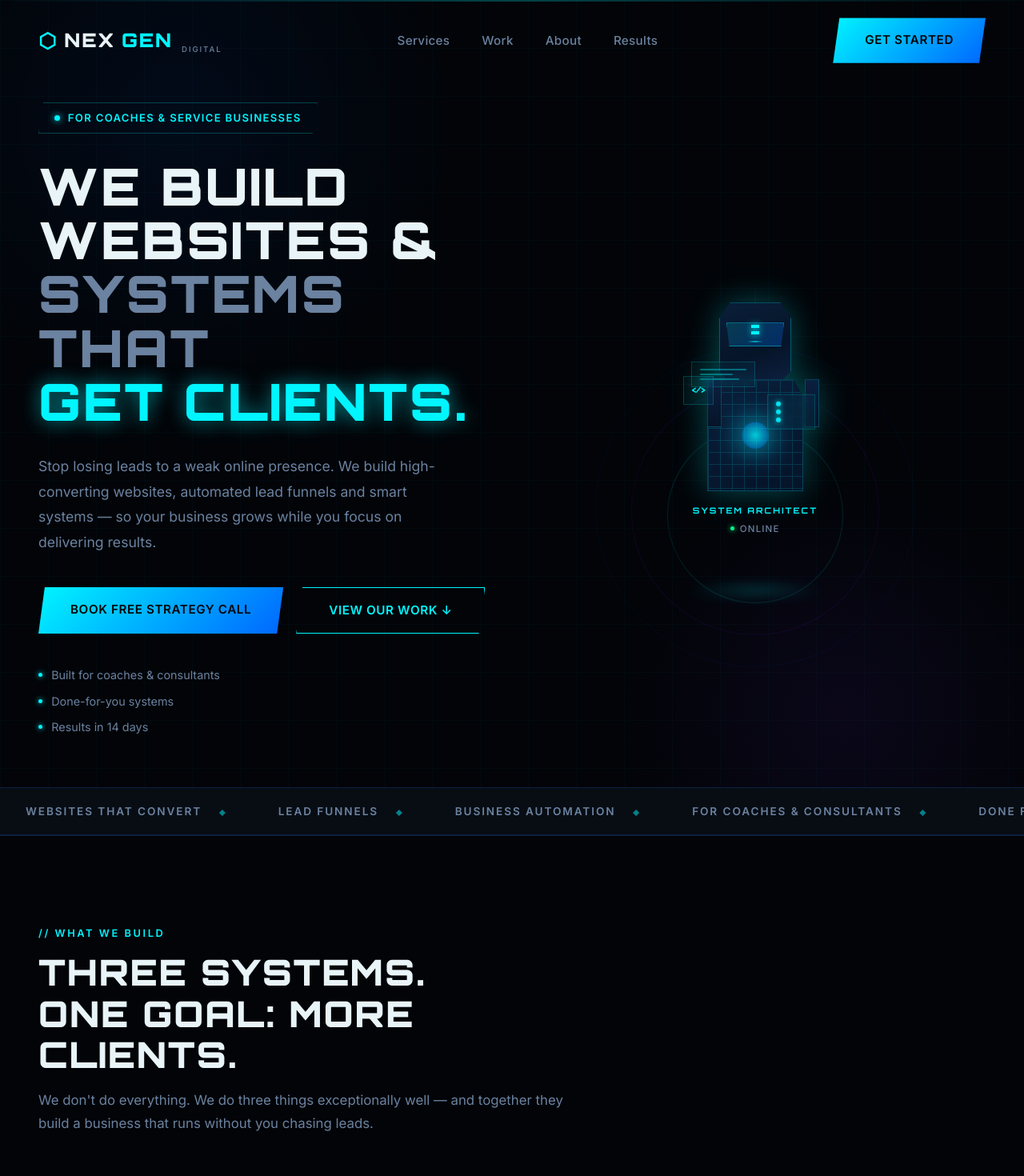
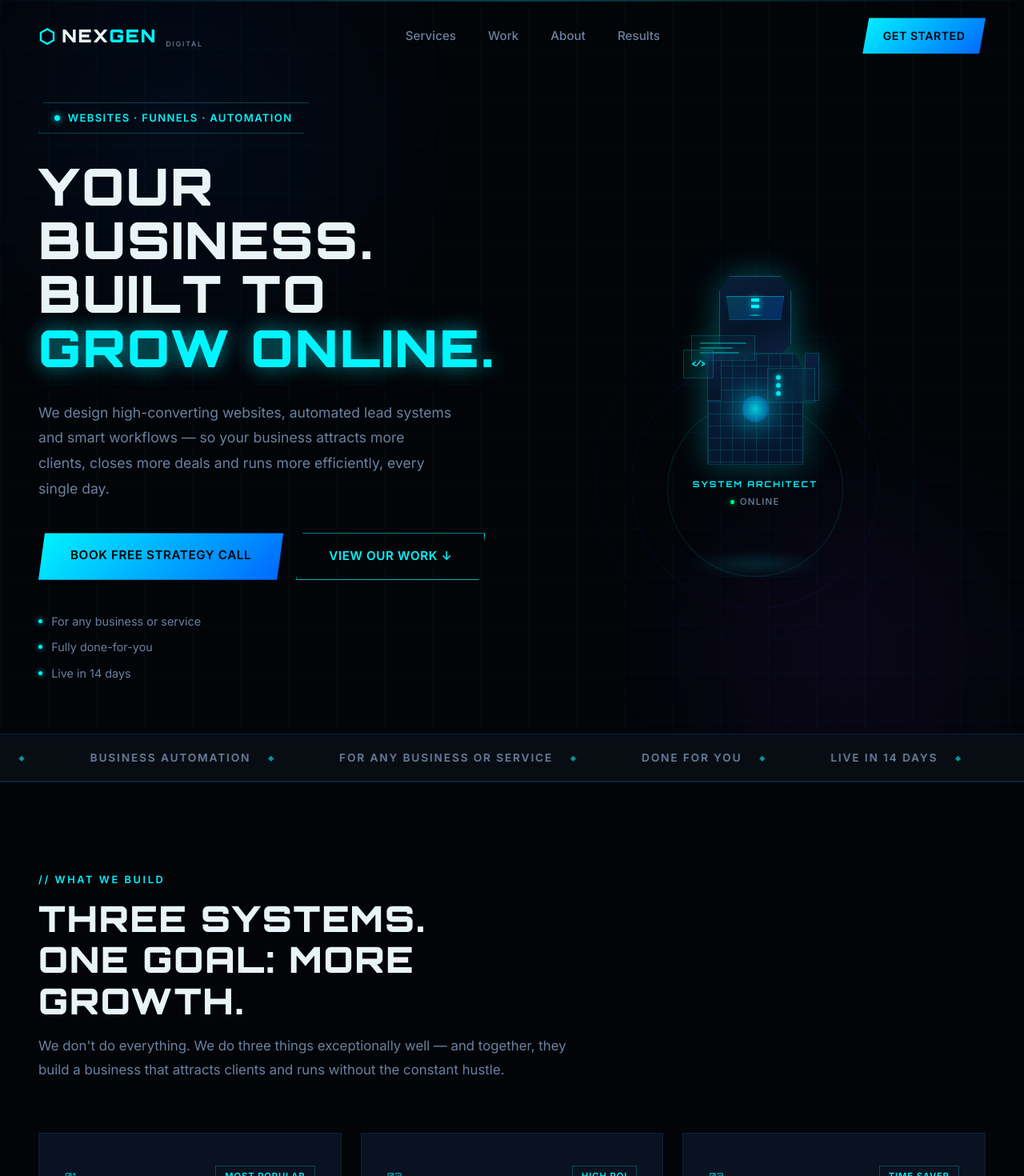
Before and after one commit to alimohsin7483-art/digi-agency, a Next.js app: page / in a window 1280 px wide. Shown: the top 1470 px of the page at 80% size. Built offline with nearby package versions, Linux system fonts and the light colour scheme.

Commit message:
Mobile fixes, marquee fix, real contact details

```diff
--- a/components/Footer.tsx
+++ b/components/Footer.tsx
@@ -10,7 +10,9 @@ export default function Footer() {
             NEX<span className={styles.cyan}>GEN</span>
             <span className={styles.logoSub}>DIGITAL</span>
           </a>
-          <p className={styles.tagline}>We build websites, funnels and automation systems that help coaches and service businesses get more clients — on autopilot.</p>
+          <p className={styles.tagline}>
+            We build websites, lead funnels and automation systems that help businesses of all kinds grow online — and get more customers, every day.
+          </p>
           <a href="#contact" className="btn-primary" style={{ fontSize: "0.85rem", padding: "0.8rem 1.8rem", display: "inline-block", marginTop: "1rem" }}>
             Book Free Strategy Call →
           </a>
@@ -32,15 +34,15 @@ export default function Footer() {
 
         <div className={styles.col}>
           <h4 className={styles.colTitle}>Contact</h4>
-          <p className={styles.contactItem}>hello@nexgendigital.com</p>
-          <p className={styles.contactItem}>Available Mon–Fri</p>
-          <p className={styles.contactItem}>Response within 24hrs</p>
+          <a href="mailto:alimohsin7483@gmail.com" className={styles.colLink}>alimohsin7483@gmail.com</a>
+          <a href="tel:+917049756964" className={styles.colLink}>+91 70497 56964</a>
+          <p className={styles.colLink} style={{ cursor: "default" }}>Response within 24hrs</p>
         </div>
       </div>
 
       <div className={styles.bottom}>
         <p className={styles.copy}>© 2026 NexGen Digital. All rights reserved.</p>
-        <p className={styles.credit}>Built for coaches. Powered by results.</p>
+        <p className={styles.credit}>Built for every business. Powered by results.</p>
       </div>
     </footer>
   );
--- a/components/Hero.tsx
+++ b/components/Hero.tsx
@@ -11,21 +11,19 @@ export default function Hero() {
       <div className={styles.content}>
         <div className={`${styles.badge} anim-1`}>
           <span className={styles.badgeDot} />
-          For Coaches & Service Businesses
+          Websites · Funnels · Automation
         </div>
 
         <h1 className={`${styles.headline} anim-2`}>
-          <span className={styles.line1}>WE BUILD</span>
-          <span className={styles.line2}>WEBSITES &</span>
+          <span className={styles.line1}>YOUR BUSINESS.</span>
+          <span className={styles.line2}>BUILT TO</span>
           <span className={styles.line3}>
-            SYSTEMS THAT
-            <br />
-            <span className={styles.glitch} data-text="GET CLIENTS.">GET CLIENTS.</span>
+            <span className={styles.glitch} data-text="GROW ONLINE.">GROW ONLINE.</span>
           </span>
         </h1>
 
         <p className={`${styles.sub} anim-3`}>
-          Stop losing leads to a weak online presence. We build high-converting websites, automated lead funnels and smart systems — so your business grows while you focus on delivering results.
+          We design high-converting websites, automated lead systems and smart workflows — so your business attracts more clients, closes more deals and runs more efficiently, every single day.
         </p>
 
         <div className={`${styles.actions} anim-4`}>
@@ -36,15 +34,15 @@ export default function Hero() {
         <div className={`${styles.proof} anim-5`}>
           <div className={styles.proofItem}>
             <span className={styles.proofDot} />
-            <span>Built for coaches & consultants</span>
+            <span>For any business or service</span>
           </div>
           <div className={styles.proofItem}>
             <span className={styles.proofDot} />
-            <span>Done-for-you systems</span>
+            <span>Fully done-for-you</span>
           </div>
           <div className={styles.proofItem}>
             <span className={styles.proofDot} />
-            <span>Results in 14 days</span>
+            <span>Live in 14 days</span>
           </div>
         </div>
       </div>
@@ -58,7 +56,6 @@ export default function Hero() {
         <div className={styles.scanBeam} />
 
         <div className={styles.avatar}>
-          {/* Head */}
           <div className={styles.avatarHead}>
             <div className={styles.avatarFace}>
               <div className={styles.avatarEye} />
@@ -68,7 +65,6 @@ export default function Hero() {
             <div className={styles.avatarHelmet} />
             <div className={styles.avatarVisor} />
           </div>
-          {/* Body */}
           <div className={styles.avatarBody}>
             <div className={styles.avatarChest}>
               <div className={styles.avatarCore} />
@@ -77,7 +73,6 @@ export default function Hero() {
             <div className={styles.avatarShoulder} />
             <div className={styles.avatarShoulder} />
           </div>
-          {/* Hologram panels floating around */}
           <div className={styles.panel1}>
             <span className={styles.panelLine} />
             <span className={styles.panelLine} />
@@ -100,7 +95,6 @@ export default function Hero() {
           </span>
         </div>
 
-        {/* floating data points */}
         {["UI/UX", "FUNNEL", "AUTO", "API", "CRM", "SEO"].map((tag, i) => (
           <div key={tag} className={styles.floatTag} style={{ "--fi": i } as React.CSSProperties}>
             {tag}
--- a/components/Marquee.module.css
+++ b/components/Marquee.module.css
@@ -1,4 +1,42 @@
-.bar { overflow: hidden; padding: 1rem 0; border-top: 1px solid var(--border); border-bottom: 1px solid var(--border); background: var(--dark); white-space: nowrap; }
-.inner { display: inline-block; animation: marqueeScroll 22s linear infinite; }
-.item { font-family: 'Inter', sans-serif; font-size: 0.85rem; font-weight: 600; letter-spacing: 0.14em; text-transform: uppercase; color: var(--gray); padding: 0 2rem; transition: color 0.2s; }
-.dot { color: var(--cyan); font-size: 0.5rem; opacity: 0.5; margin-left: 1rem; }
+.bar {
+  overflow: hidden;
+  padding: 1rem 0;
+  border-top: 1px solid var(--border);
+  border-bottom: 1px solid var(--border);
+  background: var(--dark);
+  white-space: nowrap;
+  /* prevent hover pause on mobile */
+  -webkit-user-select: none;
+  user-select: none;
+}
+
+.track {
+  display: inline-flex;
+  width: max-content;
+  animation: marqueeInfinite 30s linear infinite;
+  /* ensure it never pauses */
+  will-change: transform;
+}
+
+/* Never pause — not even on hover */
+.track:hover {
+  animation-play-state: running;
+}
+
+@keyframes marqueeInfinite {
+  0%   { transform: translateX(0); }
+  100% { transform: translateX(-33.333%); }
+}
+
+.item {
+  font-family: 'Inter', sans-serif;
+  font-size: 0.85rem; font-weight: 600;
+  letter-spacing: 0.14em; text-transform: uppercase;
+  color: var(--gray); padding: 0 2.5rem; flex-shrink: 0;
+}
+
+.dot {
+  color: var(--cyan); font-size: 0.45rem;
+  opacity: 0.6; margin-left: 1rem;
+  vertical-align: middle;
+}
--- a/components/Marquee.tsx
+++ b/components/Marquee.tsx
@@ -1,17 +1,24 @@
+"use client";
 import styles from "./Marquee.module.css";
 
 const items = [
-  "WEBSITES THAT CONVERT", "LEAD FUNNELS", "BUSINESS AUTOMATION",
-  "FOR COACHES & CONSULTANTS", "DONE FOR YOU", "LIVE IN 14 DAYS",
-  "WEBSITES THAT CONVERT", "LEAD FUNNELS", "BUSINESS AUTOMATION",
-  "FOR COACHES & CONSULTANTS", "DONE FOR YOU", "LIVE IN 14 DAYS",
+  "WEBSITES THAT CONVERT",
+  "LEAD FUNNELS",
+  "BUSINESS AUTOMATION",
+  "FOR ANY BUSINESS OR SERVICE",
+  "DONE FOR YOU",
+  "LIVE IN 14 DAYS",
+  "GROW ONLINE",
+  "SMART SYSTEMS",
 ];
 
 export default function Marquee() {
+  // Triple the items to ensure seamless infinite loop
+  const tripled = [...items, ...items, ...items];
   return (
     <div className={styles.bar}>
-      <div className={styles.inner}>
-        {items.map((item, i) => (
+      <div className={styles.track}>
+        {tripled.map((item, i) => (
           <span key={i} className={styles.item}>
             {item} <span className={styles.dot}>◆</span>
           </span>
--- a/components/Navbar.module.css
+++ b/components/Navbar.module.css
@@ -6,88 +6,107 @@
   border-bottom: 1px solid transparent;
 }
 .nav.scrolled {
-  background: rgba(2, 4, 8, 0.95);
+  background: rgba(2, 4, 8, 0.96);
   backdrop-filter: blur(20px);
   border-color: var(--border);
   padding: 1rem 3rem;
 }
+
+/* LOGO - always on top, always visible */
 .logo {
   font-family: 'Orbitron', monospace;
-  font-size: 1.5rem;
-  font-weight: 900;
-  letter-spacing: 0.08em;
+  font-size: 1.4rem; font-weight: 900; letter-spacing: 0.08em;
   color: var(--white);
-  display: flex;
-  align-items: center;
-  gap: 0.5rem;
+  display: flex; align-items: center; gap: 0.4rem;
+  z-index: 101; position: relative; flex-shrink: 0;
+  text-decoration: none;
 }
-.logoIcon {
-  color: var(--cyan);
-  font-size: 1.6rem;
-  animation: rotate 8s linear infinite;
-}
-@keyframes rotate {
-  from { transform: rotate(0deg); }
-  to   { transform: rotate(360deg); }
-}
+.logoIcon { color: var(--cyan); font-size: 1.5rem; }
+.logoText { display: flex; align-items: center; }
 .accent { color: var(--cyan); }
 .logoSub {
-  font-family: 'Inter', sans-serif;
-  font-size: 0.6rem;
-  font-weight: 500;
-  letter-spacing: 0.2em;
-  color: var(--gray);
-  display: block;
-  margin-left: 0.2rem;
-  align-self: flex-end;
-  margin-bottom: 0.1rem;
-  text-transform: uppercase;
+  font-family: 'Inter', sans-serif; font-size: 0.55rem; font-weight: 500;
+  letter-spacing: 0.2em; text-transform: uppercase; color: var(--gray);
+  align-self: flex-end; margin-bottom: 0.1rem; margin-left: 0.3rem;
 }
-.links {
-  display: flex; list-style: none; gap: 2.5rem;
-}
+
+/* Desktop nav */
+.links { display: flex; list-style: none; gap: 2.5rem; }
 .link {
-  font-family: 'Inter', sans-serif;
-  font-size: 0.95rem;
-  font-weight: 500;
-  letter-spacing: 0.02em;
-  color: var(--gray);
-  transition: color 0.2s;
-  position: relative;
+  font-family: 'Inter', sans-serif; font-size: 0.95rem; font-weight: 500;
+  color: var(--gray); transition: color 0.2s; position: relative;
 }
 .link::after {
-  content: '';
-  position: absolute; bottom: -4px; left: 0;
-  width: 0; height: 1px;
-  background: var(--cyan);
-  transition: width 0.3s;
-  box-shadow: 0 0 6px var(--cyan);
+  content: ''; position: absolute; bottom: -4px; left: 0;
+  width: 0; height: 1px; background: var(--cyan); transition: width 0.3s;
 }
 .link:hover { color: var(--cyan); }
 .link:hover::after { width: 100%; }
+.desktopCta { font-size: 0.88rem !important; padding: 0.7rem 1.6rem !important; }
+
+/* Burger */
 .burger {
-  display: none; flex-direction: column; gap: 6px;
+  display: none; flex-direction: column; gap: 5px;
   background: none; border: none; cursor: pointer;
+  padding: 4px; z-index: 101; position: relative;
 }
 .burger span {
-  display: block; width: 24px; height: 1.5px;
-  background: var(--cyan); transition: transform 0.3s;
+  display: block; width: 24px; height: 2px;
+  background: var(--cyan); transition: transform 0.3s, opacity 0.3s;
+  border-radius: 2px;
 }
-.burger span.open:first-child { transform: rotate(45deg) translate(4px, 4px); }
-.burger span.open:last-child  { transform: rotate(-45deg) translate(4px, -4px); }
+.burger span.open:first-child { transform: rotate(45deg) translate(5px, 5px); }
+.burger span.open:last-child { transform: rotate(-45deg) translate(5px, -5px); }
+
+/* Mobile menu overlay */
 .mobileMenu { display: none; }
+
+/* Close button */
+.closeBtn {
+  position: absolute; top: 1.5rem; right: 1.5rem;
+  background: none; border: 1px solid var(--border);
+  color: var(--white); font-size: 1.1rem;
+  width: 42px; height: 42px;
+  display: flex; align-items: center; justify-content: center;
+  cursor: pointer; transition: border-color 0.2s, color 0.2s;
+  border-radius: 2px;
+}
+.closeBtn:hover { border-color: var(--cyan); color: var(--cyan); }
+
+/* Logo inside mobile menu */
+.menuLogo {
+  font-family: 'Orbitron', monospace;
+  font-size: 2rem; font-weight: 900; letter-spacing: 0.08em;
+  color: var(--white); display: flex; align-items: center; gap: 0.4rem;
+  margin-bottom: 0.5rem;
+}
+
 @media (max-width: 768px) {
   .nav { padding: 1.2rem 1.5rem; }
-  .links, .nav > a { display: none; }
+  .links { display: none; }
+  .desktopCta { display: none; }
+  .logoSub { display: none; }
   .burger { display: flex; }
+
   .mobileMenu {
-    display: flex; flex-direction: column; position: fixed; inset: 0;
-    background: var(--black); align-items: center; justify-content: center;
-    gap: 2.5rem; z-index: 99;
+    display: flex;
+    flex-direction: column;
+    position: fixed; inset: 0;
+    background: var(--black);
+    align-items: center; justify-content: center;
+    gap: 2rem; z-index: 100; padding: 2rem;
   }
+
   .mobileLink {
-    font-family: 'Orbitron', monospace; font-size: 1.8rem;
-    font-weight: 700; letter-spacing: 0.08em; color: var(--white); transition: color 0.2s;
+    font-family: 'Orbitron', monospace;
+    font-size: 1.8rem; font-weight: 700;
+    letter-spacing: 0.08em; color: var(--white);
+    transition: color 0.2s; text-align: center;
   }
   .mobileLink:hover { color: var(--cyan); }
 }
+
+@media (max-width: 1024px) and (min-width: 769px) {
+  .links { gap: 1.5rem; }
+  .link { font-size: 0.85rem; }
+}
--- a/components/Navbar.tsx
+++ b/components/Navbar.tsx
@@ -14,14 +14,21 @@ export default function Navbar() {
     return () => window.removeEventListener("scroll", onScroll);
   }, []);
 
+  useEffect(() => {
+    document.body.style.overflow = menuOpen ? "hidden" : "";
+    return () => { document.body.style.overflow = ""; };
+  }, [menuOpen]);
+
   return (
     <nav className={`${styles.nav} ${scrolled ? styles.scrolled : ""}`}>
+      {/* LOGO - always visible on all devices */}
       <a href="#" className={styles.logo}>
         <span className={styles.logoIcon}>⬡</span>
-        NEX<span className={styles.accent}>GEN</span>
+        <span className={styles.logoText}>NEX<span className={styles.accent}>GEN</span></span>
         <span className={styles.logoSub}>DIGITAL</span>
       </a>
 
+      {/* Desktop links */}
       <ul className={styles.links}>
         {links.map((l) => (
           <li key={l}>
@@ -30,19 +37,53 @@ export default function Navbar() {
         ))}
       </ul>
 
-      <a href="#contact" className="btn-primary">Get Started</a>
+      {/* Desktop CTA */}
+      <a href="#contact" className={`btn-primary ${styles.desktopCta}`}>Get Started</a>
 
-      <button className={styles.burger} onClick={() => setMenuOpen(!menuOpen)} aria-label="Toggle menu">
+      {/* Burger */}
+      <button
+        className={styles.burger}
+        onClick={() => setMenuOpen(!menuOpen)}
+        aria-label="Toggle menu"
+      >
         <span className={menuOpen ? styles.open : ""} />
         <span className={menuOpen ? styles.open : ""} />
       </button>
 
+      {/* Mobile menu */}
       {menuOpen && (
         <div className={styles.mobileMenu}>
+          {/* Close button top right */}
+          <button className={styles.closeBtn} onClick={() => setMenuOpen(false)} aria-label="Close">
+            ✕
+          </button>
+
+          {/* Logo inside mobile menu */}
+          <div className={styles.menuLogo}>
+            <span className={styles.logoIcon}>⬡</span>
+            NEX<span className={styles.accent}>GEN</span>
+          </div>
+
+          {/* Links */}
           {links.map((l) => (
-            <a key={l} href={`#${l.toLowerCase()}`} className={styles.mobileLink} onClick={() => setMenuOpen(false)}>{l}</a>
+            <a
+              key={l}
+              href={`#${l.toLowerCase()}`}
+              className={styles.mobileLink}
+              onClick={() => setMenuOpen(false)}
+            >
+              {l}
+            </a>
           ))}
-          <a href="#contact" className="btn-primary" onClick={() => setMenuOpen(false)}>Get Started</a>
+
+          <a
+            href="#contact"
+            className="btn-primary"
+            onClick={() => setMenuOpen(false)}
+            style={{ marginTop: "0.5rem", fontSize: "0.9rem", padding: "1rem 2.5rem" }}
+          >
+            Book Free Strategy Call →
+          </a>
         </div>
       )}
     </nav>
--- a/components/Services.tsx
+++ b/components/Services.tsx
@@ -5,23 +5,23 @@ const services = [
     icon: "◈",
     number: "01",
     title: "Website Design & Development",
-    desc: "Your website is your #1 salesperson. We build fast, conversion-optimised websites that position you as the authority in your space — and turn visitors into paying clients.",
-    bullets: ["Custom design — no templates", "Mobile-first & lightning fast", "Built to convert, not just impress", "Delivered in 14 days"],
+    desc: "Your website is your most powerful sales tool. We build fast, conversion-optimised websites that make your brand look world-class — and turn visitors into paying customers.",
+    bullets: ["Custom design — no templates", "Mobile-first & lightning fast", "Built to convert, not just look good", "Delivered in 14 days"],
     tag: "Most Popular",
   },
   {
     icon: "⬡",
     number: "02",
     title: "Funnel & Lead Systems",
-    desc: "Stop relying on referrals. We build automated lead funnels that attract your ideal clients, capture their details and nurture them to book — on autopilot.",
-    bullets: ["Lead magnet + landing page", "Email nurture sequences", "Booking system integration", "CRM setup & pipeline"],
+    desc: "Stop depending on referrals and cold outreach. We build automated lead funnels that attract your ideal customers, capture their details and nurture them to buy — on autopilot.",
+    bullets: ["Lead magnet + landing page", "Email nurture sequences", "Booking & inquiry system", "CRM setup & pipeline"],
     tag: "High ROI",
   },
   {
     icon: "⚡",
     number: "03",
     title: "Automation Setup",
-    desc: "Reclaim 10+ hours per week. We map and automate your repetitive business workflows — onboarding, follow-ups, reminders, invoicing — so you focus on clients, not admin.",
+    desc: "Reclaim hours every week. We map and automate your repetitive business workflows — client onboarding, follow-ups, reminders, invoicing — so you focus on growth, not admin.",
     bullets: ["Workflow mapping & design", "Tool integration (Zapier, Make)", "Client onboarding automation", "Ongoing support & maintenance"],
     tag: "Time Saver",
   },
@@ -33,11 +33,10 @@ export default function Services() {
       <div className={styles.header}>
         <div>
           <span className="section-label">// What We Build</span>
-          <h2 className={styles.title}>THREE SYSTEMS.<br />ONE GOAL: MORE CLIENTS.</h2>
-          <p className={styles.sub}>We don&apos;t do everything. We do three things exceptionally well — and together they build a business that runs without you chasing leads.</p>
+          <h2 className={styles.title}>THREE SYSTEMS.<br />ONE GOAL: MORE GROWTH.</h2>
+          <p className={styles.sub}>We don&apos;t do everything. We do three things exceptionally well — and together, they build a business that attracts clients and runs without the constant hustle.</p>
         </div>
       </div>
-
       <div className={styles.grid}>
         {services.map((s) => (
           <div key={s.title} className={styles.card}>
```
Also changed, not shown: components/About.tsx (+6 -7 lines), components/Contact.module.css (+12 -0 lines), components/Contact.tsx (+15 -2 lines), components/Stats.tsx (+5 -3 lines).
